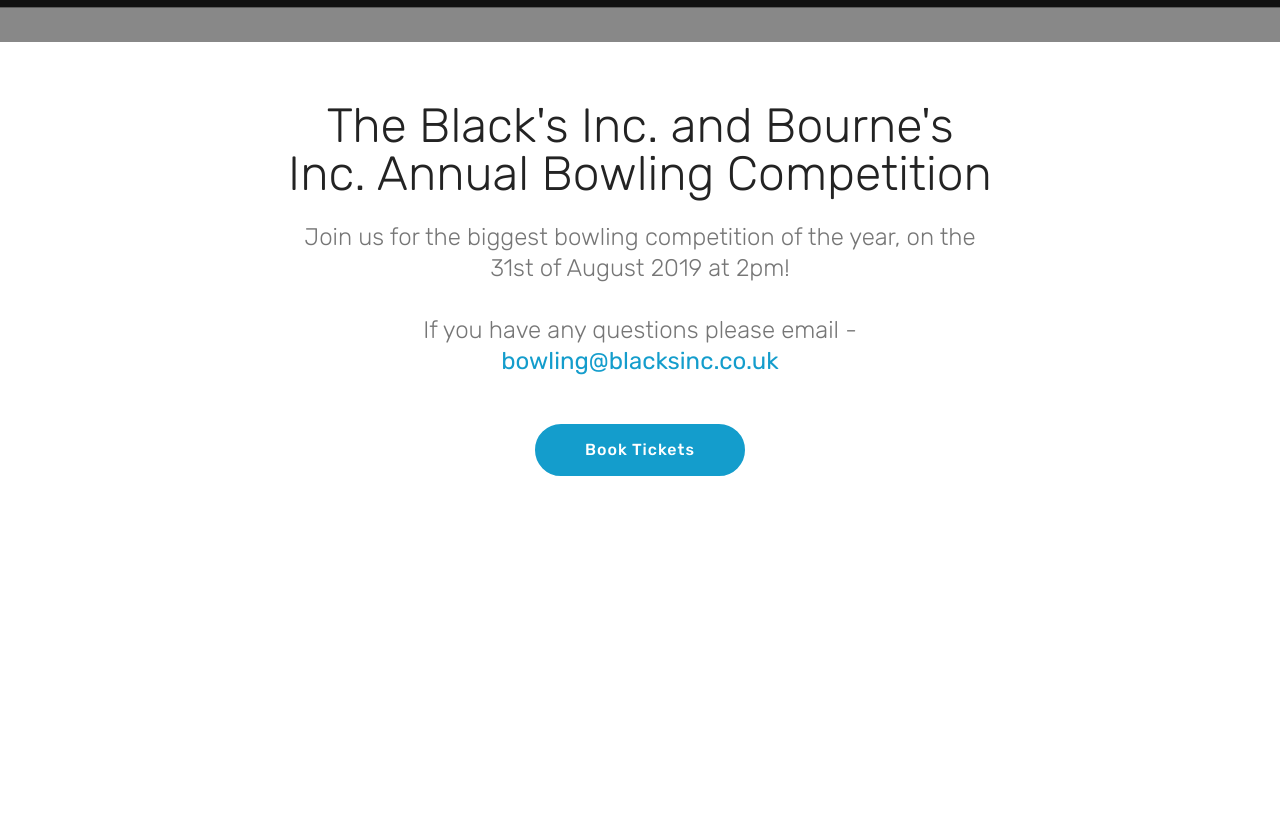
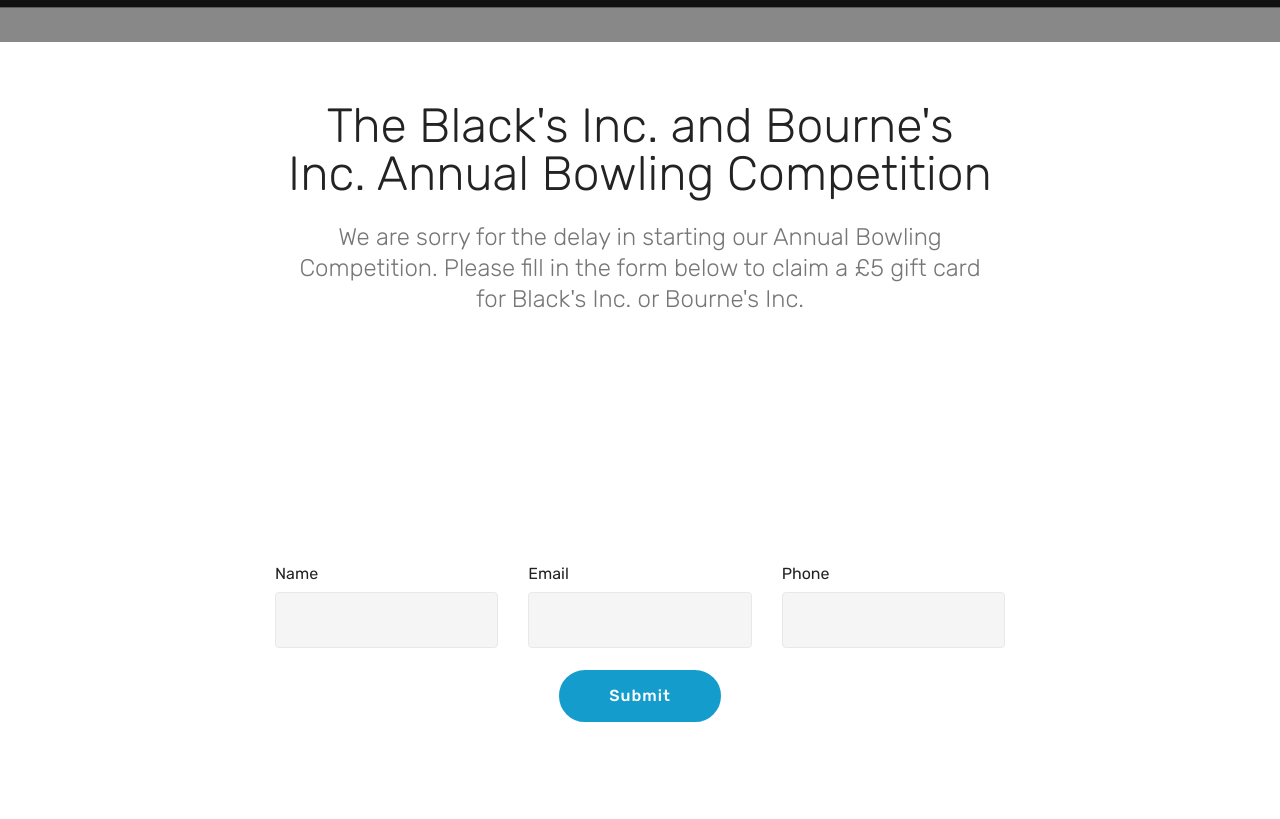
Before and after one commit to Callum-taylor/bowling, a plain HTML site: page index.html in a window 1280 px wide. Shown: the part 844-1663 px from the top of the page. Before the commit the page ends 1410 px from the top, so only its background shows below. Drawn offline with Linux system fonts and the light colour scheme; files whose address does not match are found by name.

Commit message:
create github pages

```diff
--- a/assets/mobirise/css/mbr-additional.css
+++ b/assets/mobirise/css/mbr-additional.css
@@ -1787,6 +1787,33 @@ body {
 .cid-rAIMEFjzYk .mbr-section-subtitle {
   color: #767676;
 }
+.cid-rAKga2Zdua {
+  padding-top: 90px;
+  padding-bottom: 90px;
+  background-color: #ffffff;
+}
+.cid-rAKga2Zdua .title {
+  margin-bottom: 2rem;
+}
+.cid-rAKga2Zdua .mbr-section-subtitle {
+  color: #767676;
+}
+.cid-rAKga2Zdua a:not([href]):not([tabindex]) {
+  color: #fff;
+  border-radius: 3px;
+}
+.cid-rAKga2Zdua a.btn-white:not([href]):not([tabindex]) {
+  color: #333;
+}
+.cid-rAKga2Zdua .multi-horizontal {
+  flex-grow: 1;
+  -webkit-flex-grow: 1;
+  max-width: 100%;
+}
+.cid-rAKga2Zdua .input-group-btn {
+  display: block;
+  text-align: center;
+}
 .cid-qTkzRZLJNu .navbar {
   padding: .5rem 0;
   background: #333333;
--- a/index.html
+++ b/index.html
@@ -56,7 +56,7 @@
     </nav>
 </section>
 
-<section class="engine"><a href="https://mobirise.info/n">simple site templates</a></section><section once="" class="cid-rn2XeHVGs2" id="footer6-6">
+<section class="engine"><a href="https://mobirise.info/y">free html site templates</a></section><section once="" class="cid-rn2XeHVGs2" id="footer6-6">
 
 
 
@@ -104,9 +104,56 @@
         <div class="media-container-row">
             <div class="title col-12 col-md-8">
                 <h2 class="align-center pb-3 mbr-fonts-style display-2">The Black's Inc. and Bourne's Inc. Annual Bowling Competition</h2>
-                <h3 class="mbr-section-subtitle align-center mbr-light mbr-fonts-style display-5"><p>
-                    <a href="mailto:bowling@blacksinc.co.uk"></a>Join us for the biggest bowling competition of the year, on the 31st of August 2019 at 2pm!<br><br>If you have any questions please email - <a href="mailto:bowling@blacksinc.co.uk">bowling@blacksinc.co.uk</a></p></h3>
-                <div class="mbr-section-btn align-center py-4"><a class="btn btn-primary display-4" href="https://blacksinc.wildapricot.org/event-3540593">Book Tickets</a></div>
+                <h3 class="mbr-section-subtitle align-center mbr-light mbr-fonts-style display-5"><p>We are sorry for the delay in starting our Annual Bowling Competition. Please fill in the form below to claim a £5 gift card for Black's Inc. or Bourne's Inc.</p></h3>
+
+            </div>
+        </div>
+    </div>
+</section>
+
+<section class="mbr-section form1 cid-rAKga2Zdua" id="form1-m">
+
+
+
+
+    <div class="container">
+        <div class="row justify-content-center">
+            <div class="title col-12 col-lg-8">
+                <h2 class="mbr-section-title align-center pb-3 mbr-fonts-style display-2"></h2>
+                <h3 class="mbr-section-subtitle align-center mbr-light pb-3 mbr-fonts-style display-5"></h3>
+            </div>
+        </div>
+    </div>
+    <div class="container">
+        <div class="row justify-content-center">
+            <div class="media-container-column col-lg-8" data-form-type="formoid">
+                    <div data-form-alert="" hidden="">Thank You for completing the form. You should expect to recieve a response from us in the next 24 hours.</div>
+
+                    <form class="mbr-form" action="https://mobirise.com/" method="post" data-form-title="Mobirise Form"><input type="hidden" name="email" data-form-email="true" value="k32ZIspuTzhfzJ51LIKqUBGuJ/+gXHBEgyDzCgj5GvhAg9ASMVyoFEKVaOMuhVq31bgIWbKQZZA6QXPTS4I0A+iMfUbd0LfJvXLB4oMEep7dsAuUlpNUJqE1HmoGyetu">
+                        <div class="row row-sm-offset">
+                            <div class="col-md-4 multi-horizontal" data-for="name">
+                                <div class="form-group">
+                                    <label class="form-control-label mbr-fonts-style display-7" for="name-form1-m">Name</label>
+                                    <input type="text" class="form-control" name="name" data-form-field="Name" required="" id="name-form1-m">
+                                </div>
+                            </div>
+                            <div class="col-md-4 multi-horizontal" data-for="email">
+                                <div class="form-group">
+                                    <label class="form-control-label mbr-fonts-style display-7" for="email-form1-m">Email</label>
+                                    <input type="email" class="form-control" name="email" data-form-field="Email" required="" id="email-form1-m">
+                                </div>
+                            </div>
+                            <div class="col-md-4 multi-horizontal" data-for="phone">
+                                <div class="form-group">
+                                    <label class="form-control-label mbr-fonts-style display-7" for="phone-form1-m">Phone</label>
+                                    <input type="tel" class="form-control" name="phone" data-form-field="Phone" id="phone-form1-m">
+                                </div>
+                            </div>
+                        </div>
+
+
+                        <span class="input-group-btn"><button href="" type="submit" class="btn btn-primary btn-form display-4">Submit</button></span>
+                    </form>
             </div>
         </div>
     </div>
@@ -122,6 +169,7 @@
   <script src="assets/touchswipe/jquery.touch-swipe.min.js"></script>
   <script src="assets/parallax/jarallax.min.js"></script>
   <script src="assets/theme/js/script.js"></script>
+  <script src="assets/formoid/formoid.min.js"></script>
 
 
 </body>
```
Also changed, not shown: fairday2019.html (+2 -2 lines), overthehedge.html (+1 -1 lines), pizza.html (+2 -2 lines), 1 other file.
